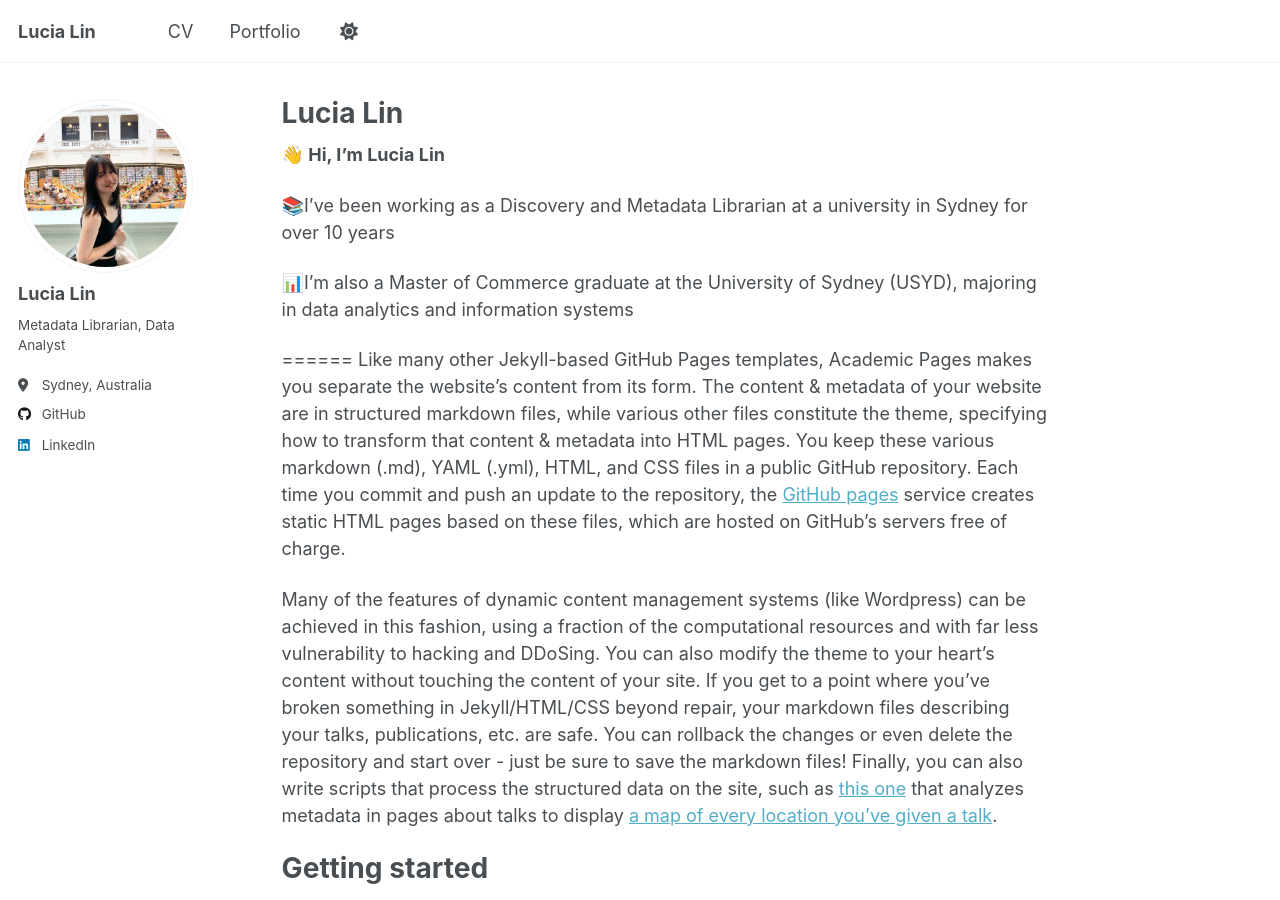
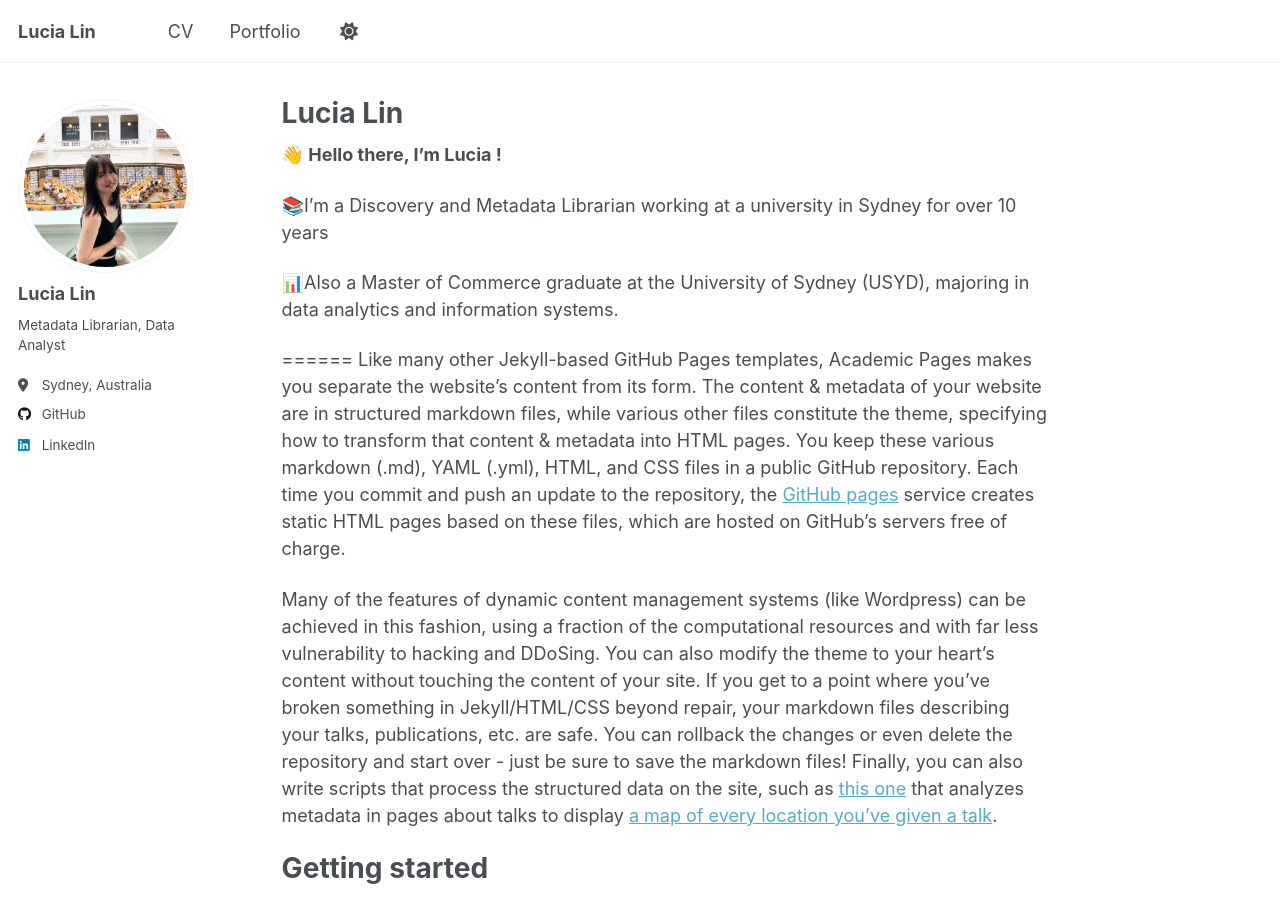
Before and after one commit to lululucialin/lululucialin.github.io, a Jekyll site: the page built from _pages/about.md, in a window 1280 px wide and 900 px high. Built offline with Jekyll 4.4.1, drawn with Linux system fonts in a browser that asks for light colours.

Commit message:
Update about.md

```diff
--- a/_pages/about.md
+++ b/_pages/about.md
@@ -6,11 +6,11 @@ redirect_from:
   - /about/
   - /about.html
 ---
-**👋 Hi, I’m Lucia Lin**
+**👋 Hello there, I’m Lucia !**
 
-📚I've been working as a Discovery and Metadata Librarian at a university in Sydney for over 10 years
+📚I'm a Discovery and Metadata Librarian working at a university in Sydney for over 10 years
 
-📊I'm also a Master of Commerce graduate at the University of Sydney (USYD), majoring in data analytics and information systems
+📊Also a Master of Commerce graduate at the University of Sydney (USYD), majoring in data analytics and information systems.
 
 
 ======
```
